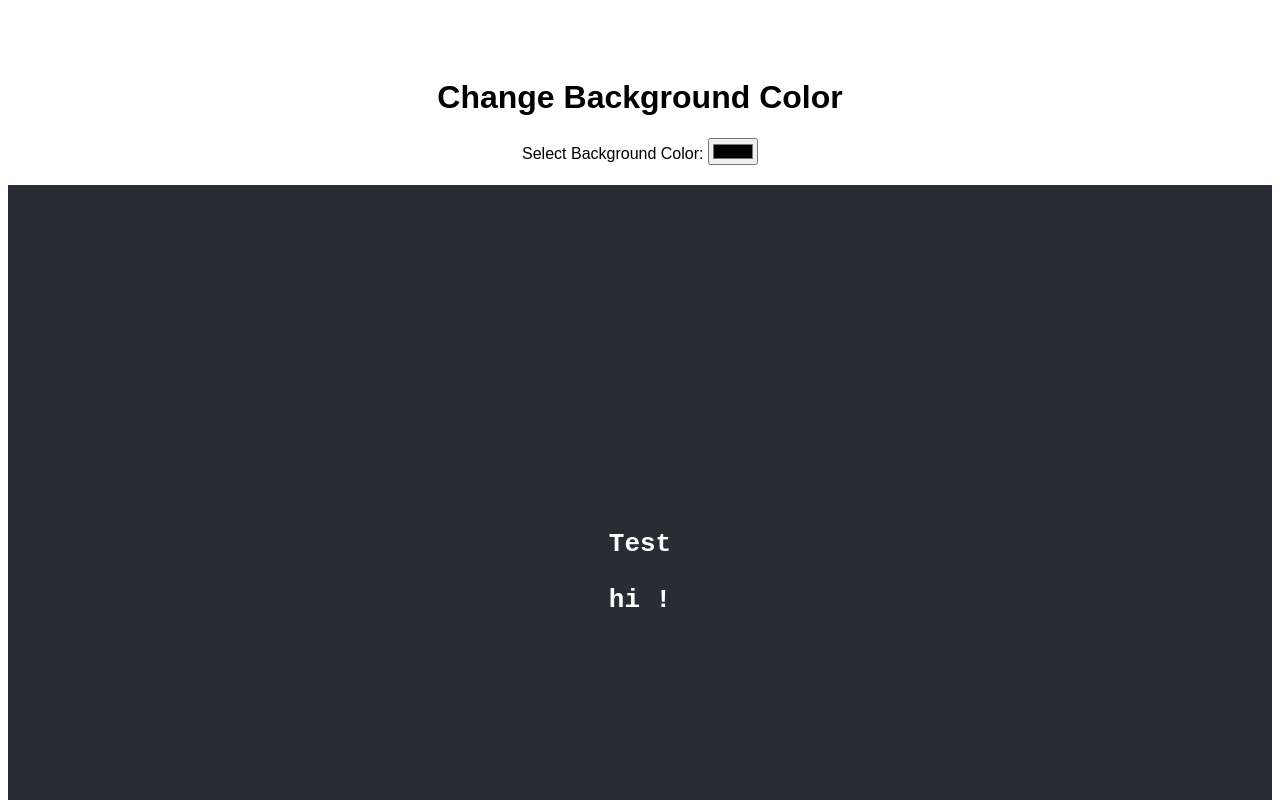
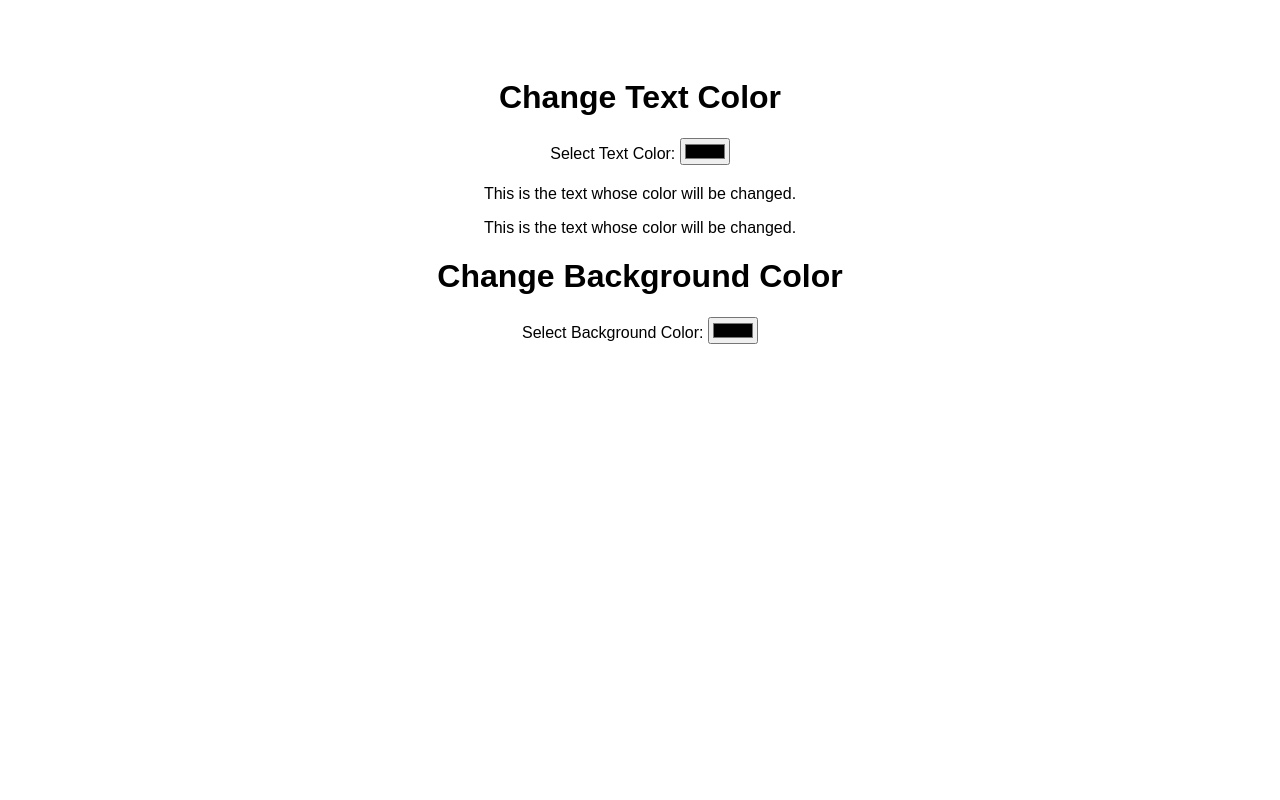
Before and after one commit to TheLuckyman30/Henhacks-2024, a React (Create React App) app: page / in a window 1280 px wide. Shown: the top 800 px of the page. Built offline with nearby package versions, Linux system fonts and the light colour scheme.

Commit message:
can more or less change text color now

```diff
--- a/public/index.html
+++ b/public/index.html
@@ -38,11 +38,46 @@
 
   </head>
   <body>
+    <title >Change Text Color</title>
+<style>
+  body {
+      font-family: Arial, sans-serif;
+      text-align: center;
+      padding-top: 50px;
+  }
+  .color-selector {
+      margin-bottom: 20px;
+  }
+</style>
+</head>
+<body>
+    <h1 id="changeText3">Change Text Color</h1>
+
+    <div class="color-selector">
+        <label for="textColor", id="changeText4">Select Text Color:</label>
+        <input type="color" id="textColor" name="textColor" onchange="changeTextColor(this.value)">
+    </div>
+
+    <p id="changeText">This is the text whose color will be changed.</p>
+    <p id="changeText2">This is the text whose color will be changed.</p>
+
+    <script>
+        function changeTextColor(color) {
+            // Set the text color to the selected color
+            document.getElementById('changeText').style.color = color;
+            document.getElementById('changeText2').style.color = color;
+            document.getElementById('changeText3').style.color = color;
+            document.getElementById('changeText4').style.color = color;
+
+        }
+    </script>
+</body>
     <h1>Change Background Color</h1>
     <div class="color-selector">
         <label for="color">Select Background Color:</label>
-        <input type="color" id="color" name="color">
+        <input type="color" id="color" name="color" >
     </div>
+
     <div id="root"></div>
     <script>
         // Get the color input element
--- a/src/App.css
+++ b/src/App.css
@@ -9,7 +9,7 @@
 
 .App-header {
   font-family: 'Courier New', Courier, monospace;
-  background-color: #282c34;
+  background-color: #ffffff2c;
   min-height: 100vh;
   display: flex;
   flex-direction: column;
```
Also changed, not shown: src/logo.svg (deleted).
